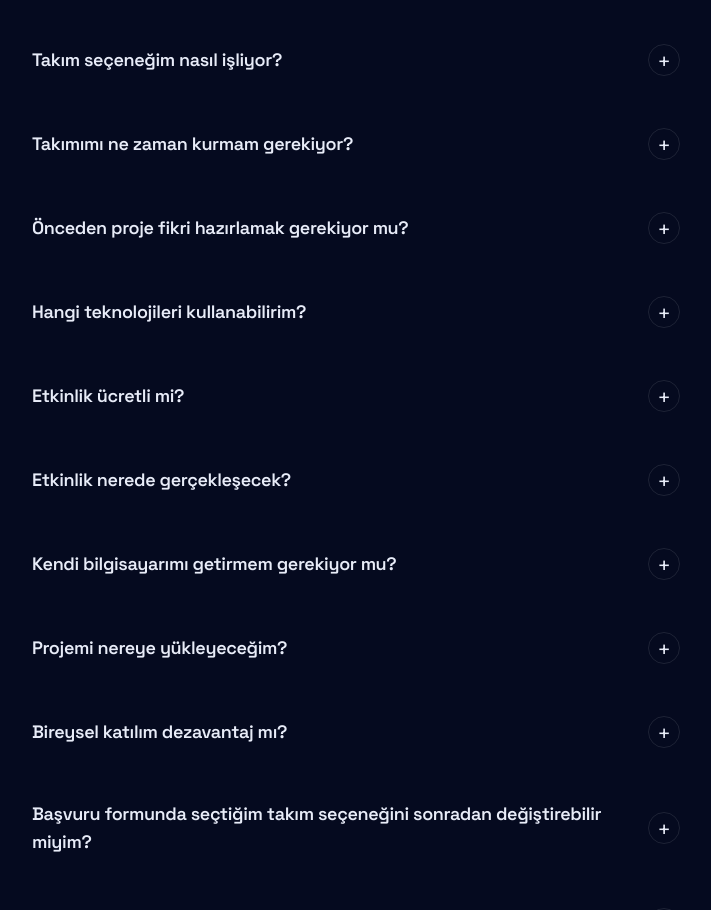
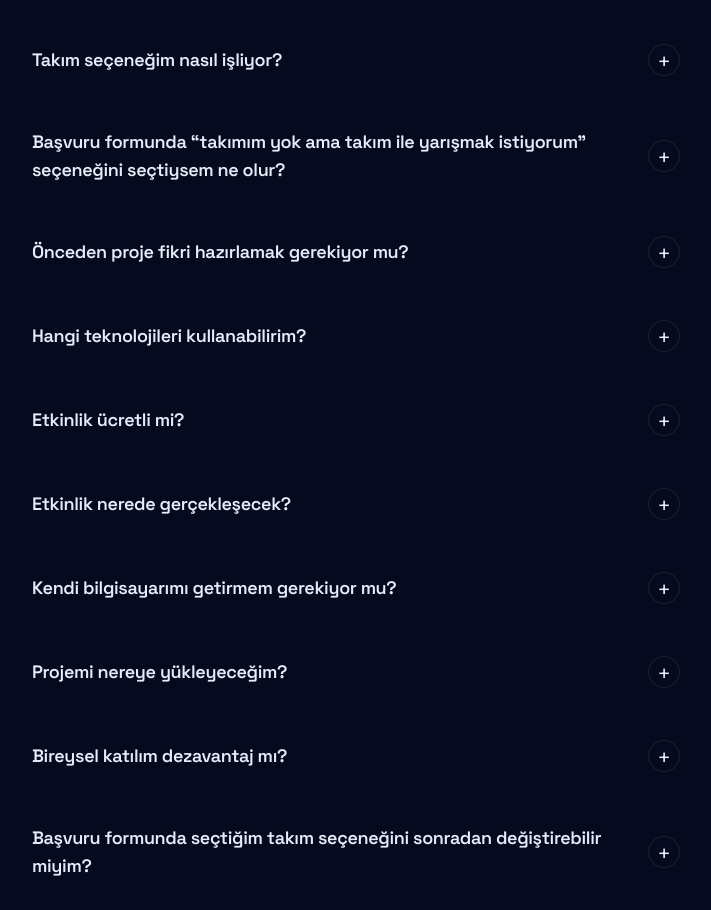
Before and after one commit to BeyzaESER22/HackatonWebSitesi, a Next.js app: page / in a window 1280 px wide. Shown: the part 8040-8950 px from the top of the page, without its empty margins (284-995 px from the left). Built offline with nearby package versions, Linux system fonts and the light colour scheme; no server answers.

Commit message:
Update FAQ entries for team formation and late arrival

```diff
--- a/src/data/faq.js
+++ b/src/data/faq.js
@@ -20,8 +20,8 @@ export const faq = [
   },
 
   {
-    q: 'Takımımı ne zaman kurmam gerekiyor?',
-    a: 'Takımlar etkinlik başlamadan önce veya takımı olmayıp takım kurmak isteyen yarışmacılar için yarışmanın ilk saatinde kurulacaktır. Yarışmanın ilerleyen saatilerinde takım oluşturulamaz.'
+    q: 'Başvuru formunda “takımım yok ama takım ile yarışmak istiyorum” seçeneğini seçtiysem ne olur?',
+    a: 'Etkinlik başlamadan önce katılımcılar kendi aralarında takım kurabilir veya organizasyon ekibi tarafından eşleştirme sürecine dahil edilir. Etkinliğin ilk saatinde takım yapısı netleştirilir. Proje geliştirme süreci başladıktan sonra takım oluşturma veya değişiklik yapılamaz.'
   },
 
   {
@@ -66,7 +66,7 @@ export const faq = [
 
   {
     q: 'Etkinliğe geç kalırsam ne olur?',
-    a: 'Etkinliğin başlangıç saatinden sonra gelen katılımcılar web sitesinden isimlerini onaylattıktan sonra dahil olabilir. Ancak takım eşleştirme ve açılış oturumunu kaçıran katılımcılar sürece sonradan dahil edilir ve bazı bilgilendirmeleri kaçırabilirler.'
+    a: 'Etkinliğin başlangıç saatinden sonra gelen katılımcılar web sitesinden isimlerini onaylattıktan sonra dahil olabilir. Ancak takım eşleştirme -bireysel veya zaten halihazırda var olan bir takım ile yarışacaksanız takım eşleştirme saati sizin için büyük önem teşkil etmemektedir- ve açılış oturumunu kaçıran katılımcılar sürece sonradan dahil edilir ve bazı bilgilendirmeleri kaçırabilirler.'
   }
 
 ];
```
